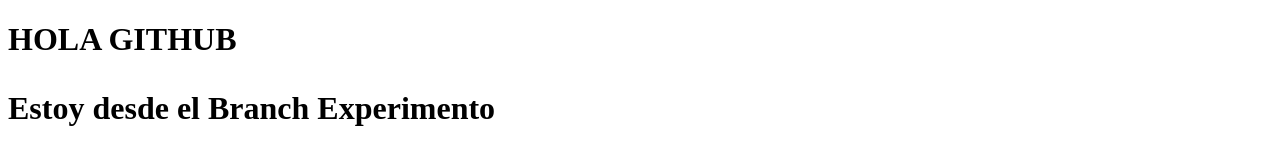
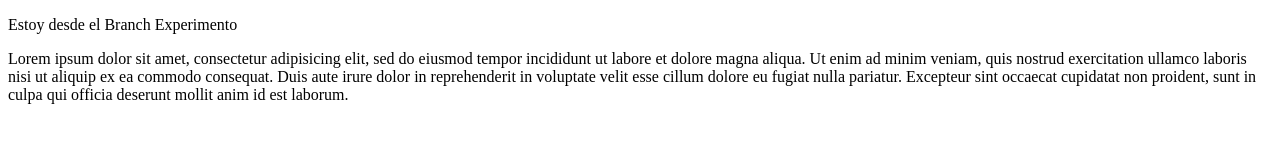
Before and after one commit to BrayantGb/laboratorio, a plain HTML site: page index.html in a window 1280 px wide. Drawn offline with Linux system fonts and the light colour scheme.

Commit message:
Actualizando :100:

```diff
--- a/index.html
+++ b/index.html
@@ -5,7 +5,8 @@
     <title></title>
   </head>
   <body>
-    <h1>HOLA GITHUB<h1>
+
       <p>Estoy desde el Branch Experimento</p>
+      <p>Lorem ipsum dolor sit amet, consectetur adipisicing elit, sed do eiusmod tempor incididunt ut labore et dolore magna aliqua. Ut enim ad minim veniam, quis nostrud exercitation ullamco laboris nisi ut aliquip ex ea commodo consequat. Duis aute irure dolor in reprehenderit in voluptate velit esse cillum dolore eu fugiat nulla pariatur. Excepteur sint occaecat cupidatat non proident, sunt in culpa qui officia deserunt mollit anim id est laborum.</p>
   </body>
 </html>
```
